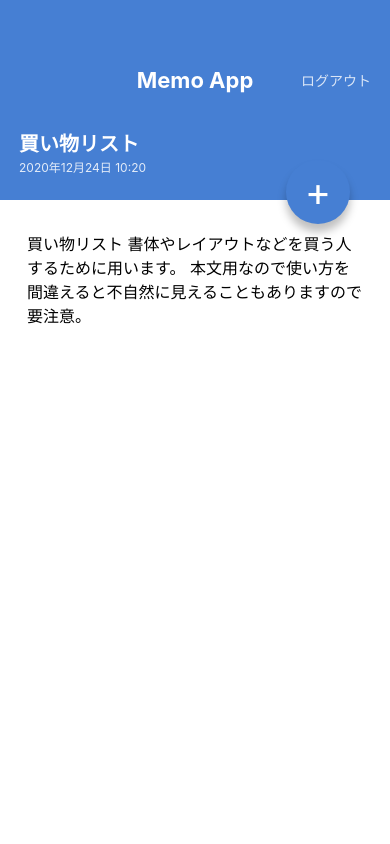
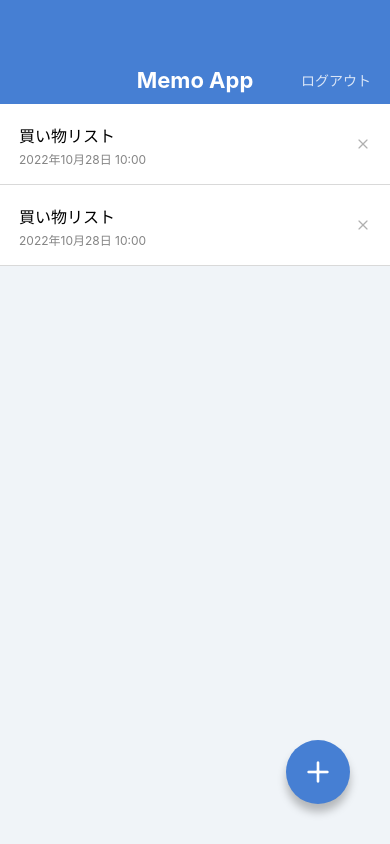
Before and after one commit to ishichan78/myFirstApp, a React Native app: screen / in a window 390 px wide. Built offline with nearby package versions, Linux system fonts and the light colour scheme.

Commit message:
Install @expo/vector-icons

```diff
--- a/App.tsx
+++ b/App.tsx
@@ -1,8 +1,8 @@
 import React from "react";
-import MemoDetailScreen from "./src/screens/MemoDetailScreen";
-
 import MemoListScreen from "./src/screens/MemoListScreen";
+// import MemoDetailScreen from "./src/screens/MemoDetailScreen";
 
 export default function App() {
-  return <MemoDetailScreen />;
+  // return <MemoDetailScreen />;
+  return <MemoListScreen />;
 }
--- a/package.json
+++ b/package.json
@@ -9,6 +9,7 @@
     "web": "expo start --web"
   },
   "dependencies": {
+    "@expo/vector-icons": "^13.0.0",
     "expo": "~46.0.16",
     "expo-status-bar": "~1.4.0",
     "react": "18.0.0",
--- a/src/components/CircleButton.tsx
+++ b/src/components/CircleButton.tsx
@@ -1,16 +1,17 @@
 import React from "react";
 import { View, Text, StyleSheet } from "react-native";
+import { Feather } from "@expo/vector-icons";
 
 interface Props {
-  children?: string;
   style?: any;
+  name: string;
 }
 
 export default function CircleButton(props: Props) {
-  const { children, style } = props;
+  const { style, name } = props;
   return (
     <View style={[styles.circleButton, style]}>
-      <Text style={styles.circleButtonLabel}>{children}</Text>
+      <Feather name={name} size={32} color="white" />
     </View>
   );
 }
--- a/src/components/MemoList.tsx
+++ b/src/components/MemoList.tsx
@@ -1,5 +1,6 @@
 import React from "react";
 import { View, Text, StyleSheet } from "react-native";
+import { Feather } from "@expo/vector-icons";
 
 export default function MemoList() {
   return (
@@ -10,7 +11,7 @@
           <Text style={styles.memoListItemDate}>2022年10月28日 10:00</Text>
         </View>
         <View>
-          <Text>X</Text>
+          <Feather name="x" size={16} color="#b0b0b0" />
         </View>
       </View>
 
@@ -20,7 +21,7 @@
           <Text style={styles.memoListItemDate}>2022年10月28日 10:00</Text>
         </View>
         <View>
-          <Text>X</Text>
+          <Feather name="x" size={16} color="#b0b0b0" />
         </View>
       </View>
     </View>
--- a/src/screens/MemoDetailScreen.tsx
+++ b/src/screens/MemoDetailScreen.tsx
@@ -18,7 +18,7 @@
           本文用なので使い方を間違えると不自然に見えることもありますので要注意。
         </Text>
       </ScrollView>
-      <CircleButton style={{ top: 160, bottom: "auto" }}>+</CircleButton>
+      <CircleButton style={{ top: 160, bottom: "auto" }} name="edit-2" />
     </View>
   );
 }
--- a/src/screens/MemoListScreen.tsx
+++ b/src/screens/MemoListScreen.tsx
@@ -10,7 +10,7 @@
     <View style={styles.container}>
       <AppBar />
       <MemoList />
-      <CircleButton>+</CircleButton>
+      <CircleButton name="plus" />
     </View>
   );
 }
```
Also changed, not shown: .yarnrc.yml (added), 2 other files (tests, documents, lock files or other folders).
